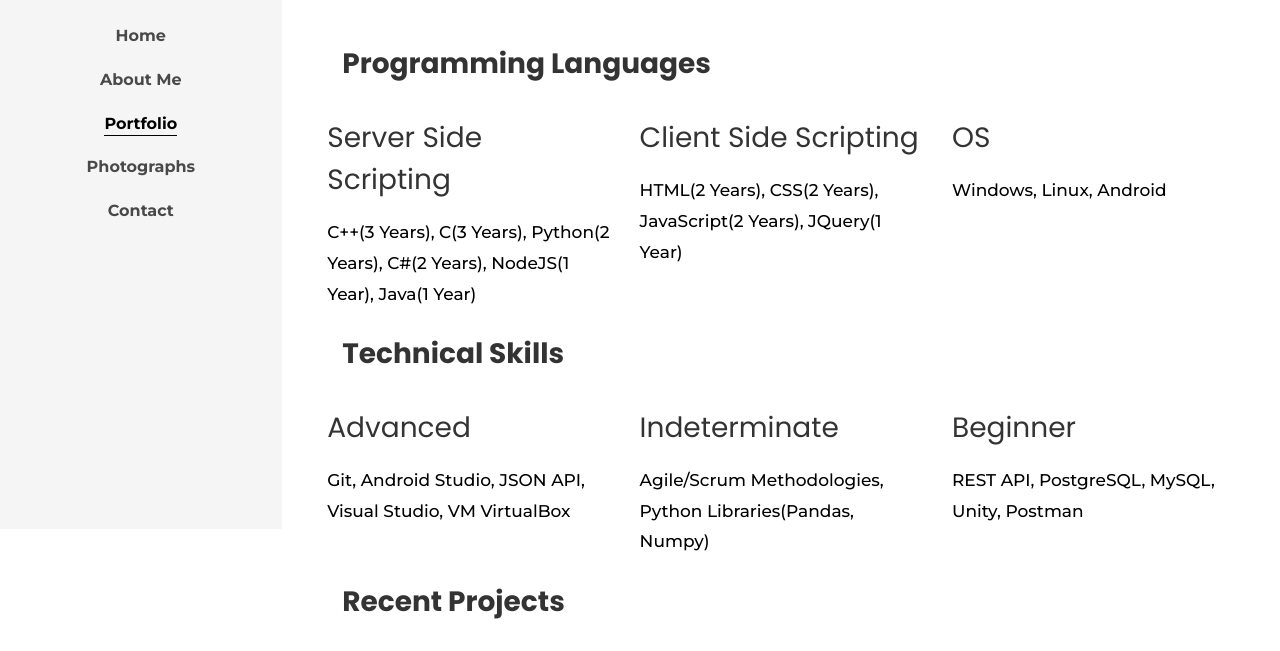
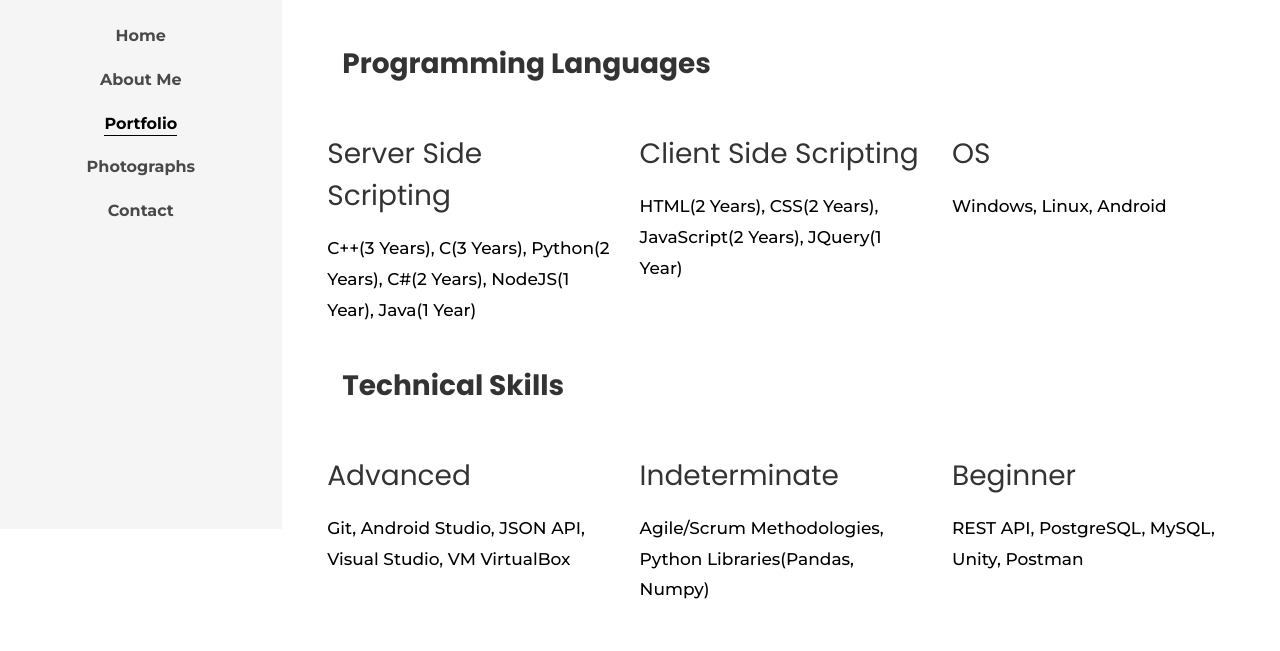
Before and after one commit to yugo9081/yugo9081.github.io, a plain HTML site: page portfolio.html in a window 1280 px wide. Shown: the part 271-922 px from the top of the page. Drawn offline with Linux system fonts and the light colour scheme; some packages are replaced by stand-ins of ours; no server answers; files whose address does not match are found by name; a web font is replaced by a local one.

Commit message:
Update portfolio.html

```diff
--- a/portfolio.html
+++ b/portfolio.html
@@ -63,19 +63,19 @@
           </div>
           <div class="row">
             <div class="col-md-4 d-flex align-self-stretch ftco-animate">
-              <div class="media block-2 services py-2 d-block">
+              <div class="media block-6 services py-4 d-block">
                 <h3 class="heading_projects mb-3">Server Side Scripting</h3>
                 <p>C++(3 Years), C(3 Years), Python(2 Years), C#(2 Years), NodeJS(1 Year), Java(1 Year)</p>
             </div>
           </div>
           <div class="col-md-4 d-flex align-self-stretch ftco-animate">
-            <div class="media block-2 services py-2 d-block">
+            <div class="media block-6 services py-4 d-block">
               <h3 class="heading_projects mb-3">Client Side Scripting</h3>
               <p>HTML(2 Years), CSS(2 Years), JavaScript(2 Years), JQuery(1 Year)</p>
             </div>
           </div>
           <div class="col-md-4 d-flex align-self-stretch ftco-animate">
-            <div class="media block-2 services py-2 d-block">
+            <div class="media block-6 services py-4 d-block">
               <h3 class="heading_projects mb-3">OS</h3>
               <p>Windows, Linux, Android</p>
             </div>
@@ -86,19 +86,19 @@
           </div>
           <div class="row">
             <div class="col-md-4 d-flex align-self-stretch ftco-animate">
-              <div class="media block-2 services py-2 d-block">
+              <div class="media block-6 services py-4 d-block">
                 <h3 class="heading_projects mb-3">Advanced</h3>
                 <p>Git, Android Studio, JSON API, Visual Studio, VM VirtualBox</p>
             </div>
           </div>
           <div class="col-md-4 d-flex align-self-stretch ftco-animate">
-            <div class="media block-2 services py-2 d-block">
+            <div class="media block-6 services py-4 d-block">
               <h3 class="heading_projects mb-3">Indeterminate</h3>
               <p>Agile/Scrum Methodologies, Python Libraries(Pandas, Numpy)</p>
             </div>
           </div>
           <div class="col-md-4 d-flex align-self-stretch ftco-animate">
-            <div class="media block-2 services py-2 d-block">
+            <div class="media block-6 services py-4 d-block">
               <h3 class="heading_projects mb-3">Beginner</h3>
               <p>REST API, PostgreSQL, MySQL, Unity, Postman</p>
             </div>
```
